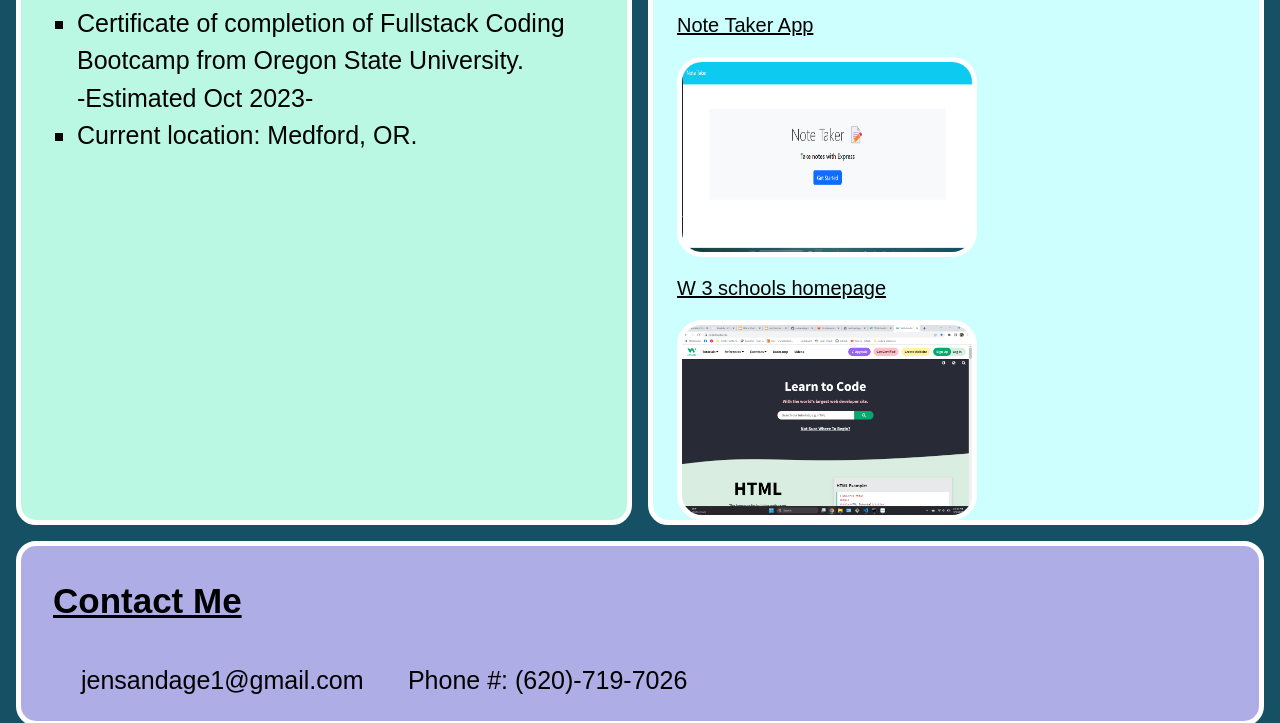
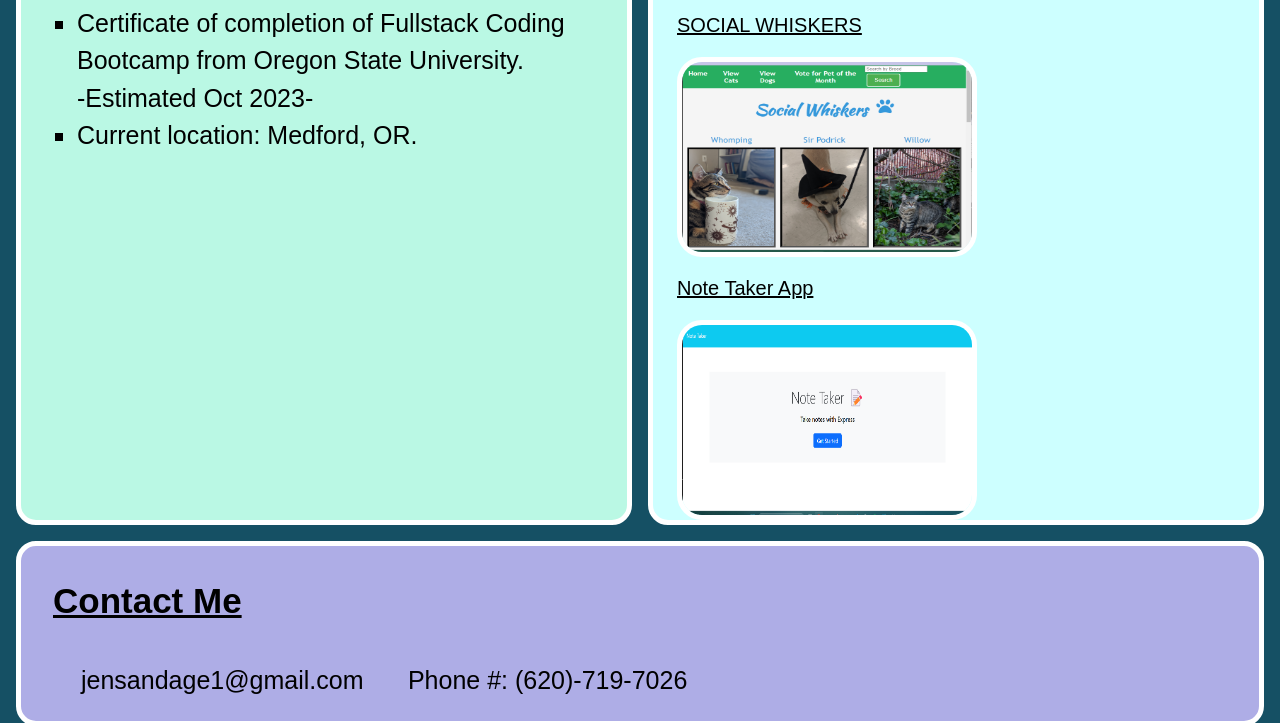
Before and after one commit to jensandage1/module-2-challenge-portfolio, a plain HTML site: page index.html in a window 1280 px wide. Shown: the part 791-1514 px from the top of the page. Drawn offline with Linux system fonts and the light colour scheme.

Commit message:
updated with social whiskers

```diff
--- a/index.html
+++ b/index.html
@@ -44,12 +44,13 @@
         <p>News App with Definition Searching</p>
         <a href="https://jensandage1.github.io/News-API-app-with-Definition-Searching/"> <img src=screenshot-news-app.png alt="screenshot of News App with Definition Searching" style="width:500px; height: 350px;"></a>
 
+        <p>SOCIAL WHISKERS</p>
+        <a href="https://social-whiskers-ad907fdaaf47.herokuapp.com/"> <img src=social-whiskers.png alt="screenshot of Social Whiskers voting page" style="width: 300px; height: 200px;"></a>
 
         <p>Note Taker App</p>
         <a href="https://module-11-note-taker-challenge-7c52ae029d38.herokuapp.com/"> <img src=screenshot-note-taker.png alt="screenshot of Note Taker Landing Page" style="width: 300px; height: 200px;"></a>
 
-        <p>W 3 schools homepage</p>
-        <a href="https://www.w3schools.com/"> <img src=w3schools.png alt="screenshot of w3schools landing page" style="width: 300px; height: 200px;"></a>
+
 
     </div>
 
```
Also changed, not shown: social-whiskers.png (added).
